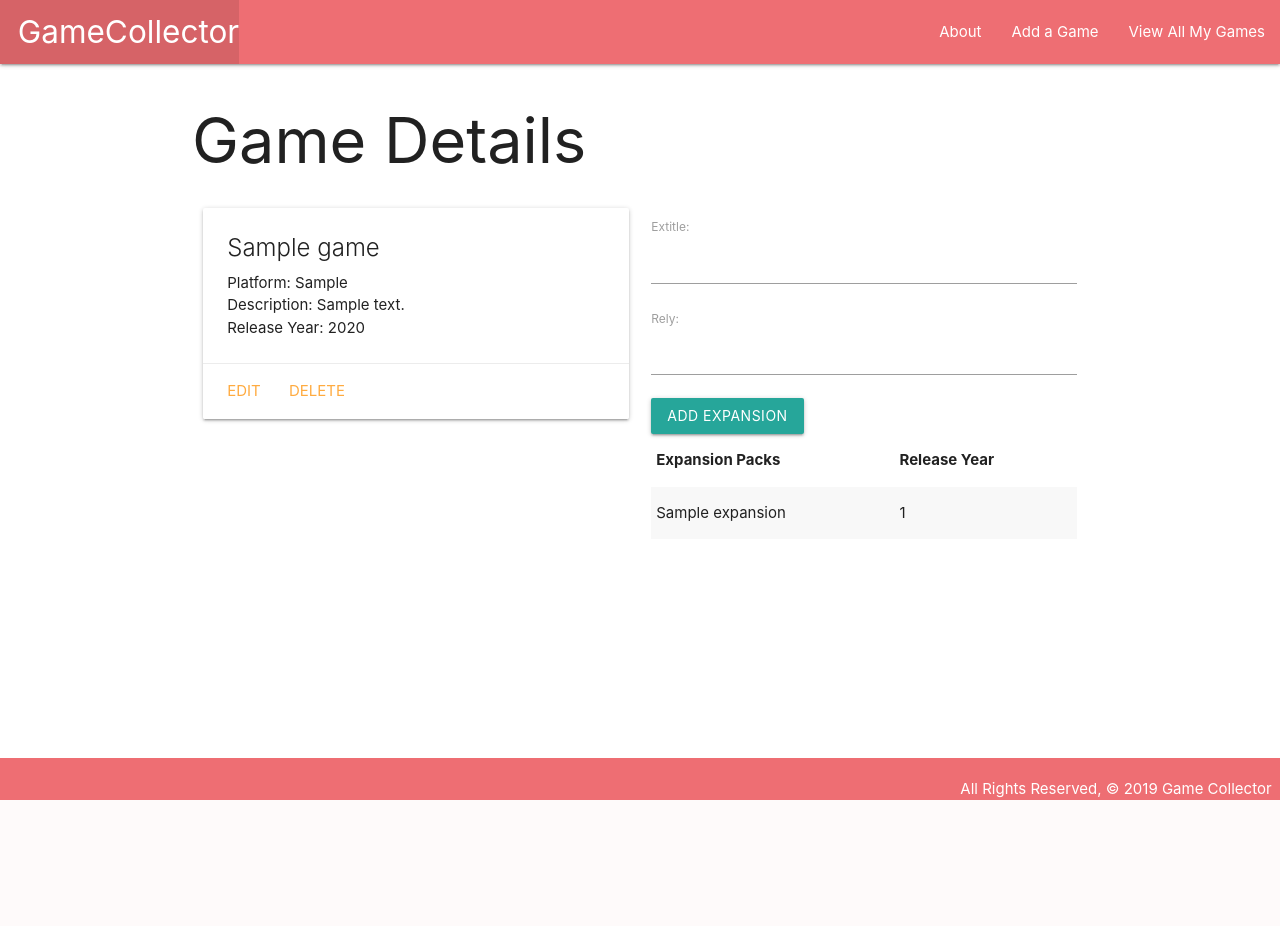
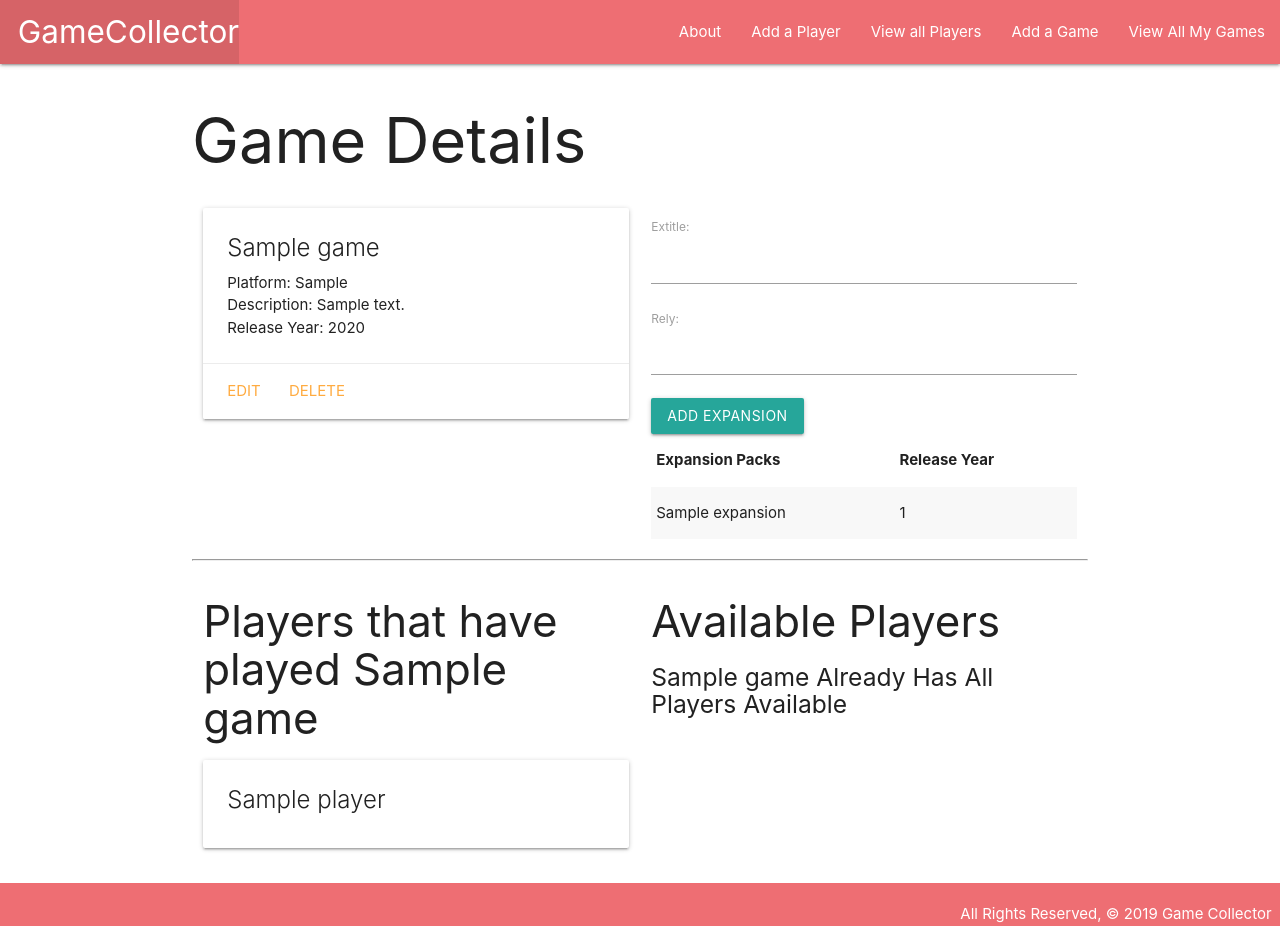
Before and after one commit to Mad-Hatter-1865/Django_Lab, a Django app: page /games/1/ in a window 1280 px wide. Before the commit the page ends 800 px from the top, so only its background shows below. Run offline with Django 3.2, Linux system fonts and the light colour scheme; tables that the repository leaves empty hold one stand-in row (values such as "Sample post").

Commit message:
Part 5 Complete

```diff
--- a/main_app/admin.py
+++ b/main_app/admin.py
@@ -1,6 +1,7 @@
 from django.contrib import admin
-from .models import Game, Expansion
+from .models import Game, Expansion, Player
 # Register your models here.
 
 admin.site.register(Game)
 admin.site.register(Expansion)
+admin.site.register(Player)
--- a/main_app/models.py
+++ b/main_app/models.py
@@ -1,11 +1,22 @@
 from django.db import models
 from django.urls import reverse
+
+class Player(models.Model):
+    name = models.CharField(max_length=50)
+    platform = models.CharField(max_length=50)
+
+    def __str__(self):
+        return self.name
+
+    def get_absolute_url(self):
+        return reverse('players_detail', kwargs={'pk': self.id})
 
 class Game(models.Model):
     title = models.CharField(max_length=100)
     platform = models.CharField(max_length=100)
     description = models.TextField(max_length=250)
     relyear = models.IntegerField()
+    players = models.ManyToManyField(Player)
 
     def __str__(self):
         return self.title
--- a/main_app/templates/base.html
+++ b/main_app/templates/base.html
@@ -18,6 +18,8 @@
         </ul>
         <ul class="right">
           <li><a href="{% url 'about' %}">About</a></li>
+          <li><a href="{% url 'players_create' %}">Add a Player</a></li>
+          <li><a href="{% url 'players_index' %}">View all Players</a></li>
           <li><a href="{% url 'games_create' %}">Add a Game</a></li>
           <li><a href="{% url 'index' %}">View All My Games</a></li>
         </ul>
--- a/main_app/templates/games/detail.html
+++ b/main_app/templates/games/detail.html
@@ -45,4 +45,47 @@
     </table>
   </div>
 </div>
+
+<hr>
+<div class="row">
+  <div class="col s6">
+    <h3>Players that have played {{ game.title }}</h3>
+    {% if game.players.count %}
+      {% for player in game.players.all %}
+        <div class="card">
+          <div class="card-content">
+            <span class="card-title">
+               {{ player.name }}
+            </span>
+          </div>
+        </div>
+      {% endfor %}
+    {% else %}
+      <h5>No Players Yet :(</h5>
+    {% endif %}
+  </div>
+
+  <div class="col s6">
+    <h3>Available Players</h3>
+    {% if players.count %}
+      {% for player in players.all %}
+        <div class="card">
+          <div class="card-content">
+            <span class="card-title">
+               {{ player.name }}
+            </span>
+          </div>
+          <div class="card-action">
+            <form action="{% url 'assoc_player' game.id player.id %}" method="post">
+              {% csrf_token %}
+              <button type="submit" class="btn">Add</button>
+            </form>
+          </div>
+        </div>
+      {% endfor %}
+    {% else %}
+      <h5>{{game.title}} Already Has All Players Available</h5>
+    {% endif %}
+  </div>
+
 {% endblock %}
--- a/main_app/urls.py
+++ b/main_app/urls.py
@@ -10,4 +10,10 @@ urlpatterns = [
     path('games/<int:pk>/update/', views.GameUpdate.as_view(), name='games_update'),
     path('games/<int:pk>/delete/', views.GameDelete.as_view(), name='games_delete'),
     path('games/<int:game_id>/add_expansion/', views.add_expansion, name='add_expansion'),
+    path('games/<int:game_id>/assoc_player/<int:player_id>/', views.assoc_player, name='assoc_player'),
+    path('players/', views.PlayerList.as_view(), name='players_index'),
+    path('players/<int:pk>/', views.PlayerDetail.as_view(), name='players_detail'),
+    path('players/create/', views.PlayerCreate.as_view(), name='players_create'),
+    path('players/<int:pk>/update/', views.PlayerUpdate.as_view(), name='players_update'),
+    path('players/<int:pk>/delete/', views.PlayerDelete.as_view(), name='players_delete'),
 ]
--- a/main_app/views.py
+++ b/main_app/views.py
@@ -1,6 +1,7 @@
 from django.shortcuts import render, redirect
 from django.views.generic.edit import CreateView, UpdateView, DeleteView
-from .models import Game
+from django.views.generic import ListView, DetailView
+from .models import Game, Player
 from .forms import ExpansionForm
 
 
@@ -17,8 +18,9 @@ def games_index(request):
 
 def games_detail(request, game_id):
     game = Game.objects.get(id=game_id)
+    players_game_doesnt_have = Player.objects.exclude(id__in = game.players.all().values_list('id'))
     expansion_form = ExpansionForm()
-    return render(request, 'games/detail.html', {'game': game, 'expansion_form': expansion_form})
+    return render(request, 'games/detail.html', {'game': game, 'expansion_form': expansion_form, 'players': players_game_doesnt_have})
 
 def add_expansion(request, game_id):
     form = ExpansionForm(request.POST)
@@ -26,6 +28,10 @@ def add_expansion(request, game_id):
         new_expansion = form.save(commit=False)
         new_expansion.game_id = game_id
         new_expansion.save()
+    return redirect('detail', game_id=game_id)
+
+def assoc_player(request, game_id, player_id):
+    Game.objects.get(id=game_id).players.add(player_id)
     return redirect('detail', game_id=game_id)
 
 class GameCreate(CreateView):
@@ -40,3 +46,21 @@ class GameUpdate(UpdateView):
 class GameDelete(DeleteView):
     model = Game
     success_url = '/games/'
+
+class PlayerList(ListView):
+    model = Player
+
+class PlayerDetail(DetailView):
+    model= Player
+
+class PlayerCreate(CreateView):
+    model = Player
+    fields = '__all__'
+
+class PlayerUpdate(UpdateView):
+    model = Player
+    fields = '__all__'
+
+class PlayerDelete(DeleteView):
+    model = Player
+    success_url = '/players/'
```
Also changed, not shown: main_app/templates/main_app/player_confirm_delete.html (added, +13 -0 lines), main_app/templates/main_app/player_detail.html (added, +20 -0 lines), main_app/templates/main_app/player_form.html (added, +19 -0 lines), main_app/templates/main_app/player_list.html (added, +17 -0 lines), main_app/migrations/0003_player.py (added), main_app/migrations/0004_game_players.py (added).
